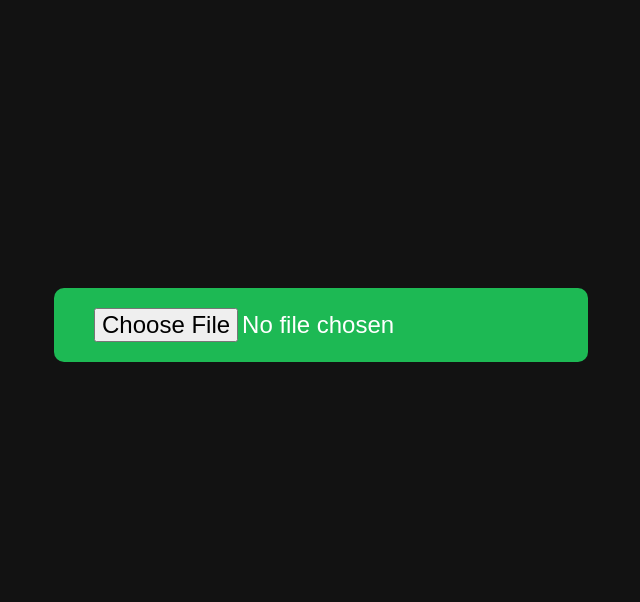
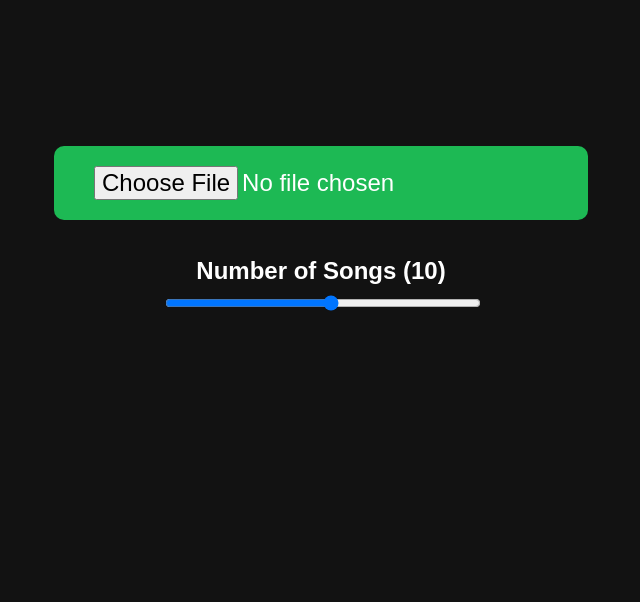
Before and after one commit to SubwayMan/songsnap, a Flask app: page /upload in a window 1280 px wide. Shown: the part 75-677 px from the top of the page, without its empty margins (319-959 px from the left). Run offline with Flask 3, Linux system fonts and the light colour scheme.

Commit message:
added song number slider

```diff
--- a/site/static/upload.css
+++ b/site/static/upload.css
@@ -76,6 +76,7 @@ body{
     text-align: center;
     margin-bottom: 1rem;
 }
+
 .load {
     width: 100%;
     height: 0.5rem;
@@ -91,11 +92,39 @@ body{
     border-radius: 10px;
     cursor: pointer;
     font-size: 24px;
-    position: absolute;
-    top: 50%;
-    left: 50%;
+    position: relative;
+	margin-top: 250px;
+	left: 50%;
     transform: translate(-50%, -50%);
     transition: background-color 0.3s ease;
+}
+
+.songs-label {
+	position: relative;
+	display: inline-block;
+	width: 100%;
+	height: 100%;
+	font-size: 1.5rem;
+	font-weight: 600;
+	color: var(--Text);
+	text-align: center;
+	margin-bottom: 1rem;
+}
+
+.songs-range {
+	background-color: var(--LightGrey);
+	position: relative;
+	display: inline-block;
+	width: 25%;
+	height: 100%;
+	font-size: 1.5rem;
+	font-weight: 600;
+	color: var(--Text);
+	text-align: center;
+	margin-bottom: 1rem;
+	/* center horizontally */
+	left: 50%;
+	transform: translate(-50%, -50%);
 }
 
 .upload-button:hover {
--- a/site/static/upload.js
+++ b/site/static/upload.js
@@ -23,17 +23,24 @@ function imgToURI(img) {
     });
 }
 
-
 async function handleImageUpload(event) {
     const file = event.target.files[0];
     const uploadButton = document.querySelector('.upload-button');
     uploadButton.style.display = 'none';
+
+    const songs_label = document.querySelector('.songs-label');
+    songs_label.style.display = 'none';
+
+    const songs_range = document.querySelector('.songs-range');
+    songs_range.style.display = 'none';
 
     const loader = document.querySelector('.loader');
     loader.style.display = 'block';
 
     const uploadBar = document.querySelector('.upload_bar');
     uploadBar.style.display = 'flex';
+
+    num_songs = document.querySelector('.songs-range').value;
 
     imgToURI(file)
       .then((image_url) => {
--- a/site/templates/upload.html
+++ b/site/templates/upload.html
@@ -14,9 +14,10 @@
             <li><a href="/logout" id="qsLogoutBtn">Logout</a></li>
         </ul>
     </div>
-    <div class="space">
 
     <input class="upload-button" type="file" accept="image/*" onchange="handleImageUpload(event)"/>
+    <output class='songs-label' for="points">Number of Songs (10)</output>
+    <input class='songs-range' type="range" id="points" name="points" min="1" max="20" oninput="this.previousElementSibling.value = `Number of Songs (${this.value})`">
 
     <div class="loader">
         <span></span>
@@ -50,8 +51,7 @@
         </div>
         <div class="upload_section">
             <p class="upload_text">Kintone Storage</p>
-            <div class="load" id="load4"></div>
-        </div>
+        <div class="load" id="load4"></div>
     </div>
 </body>
 </html>
```
